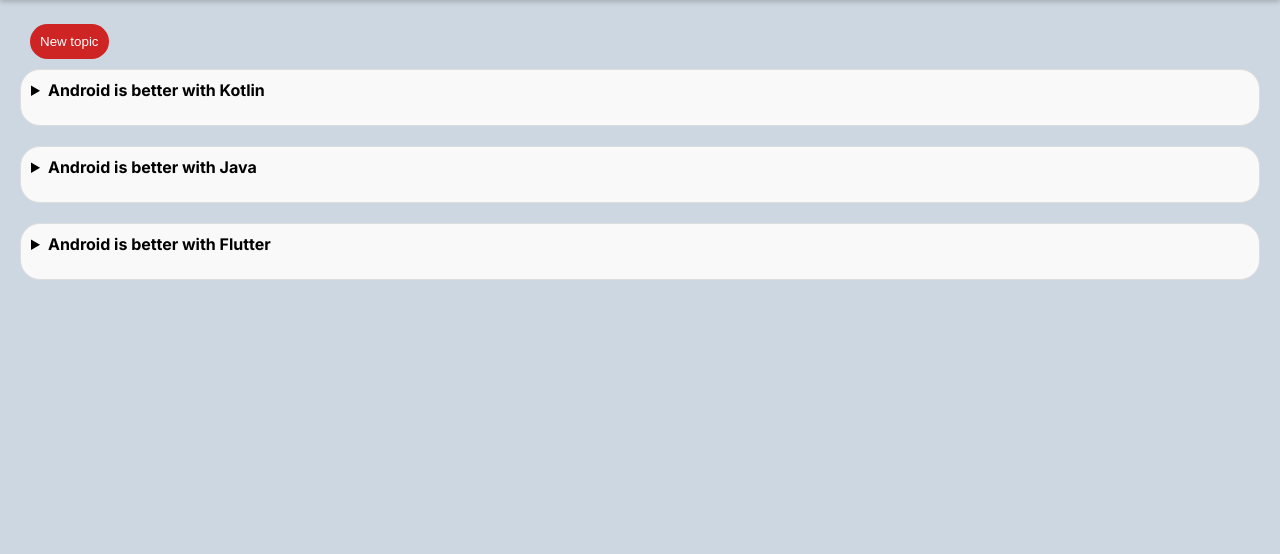
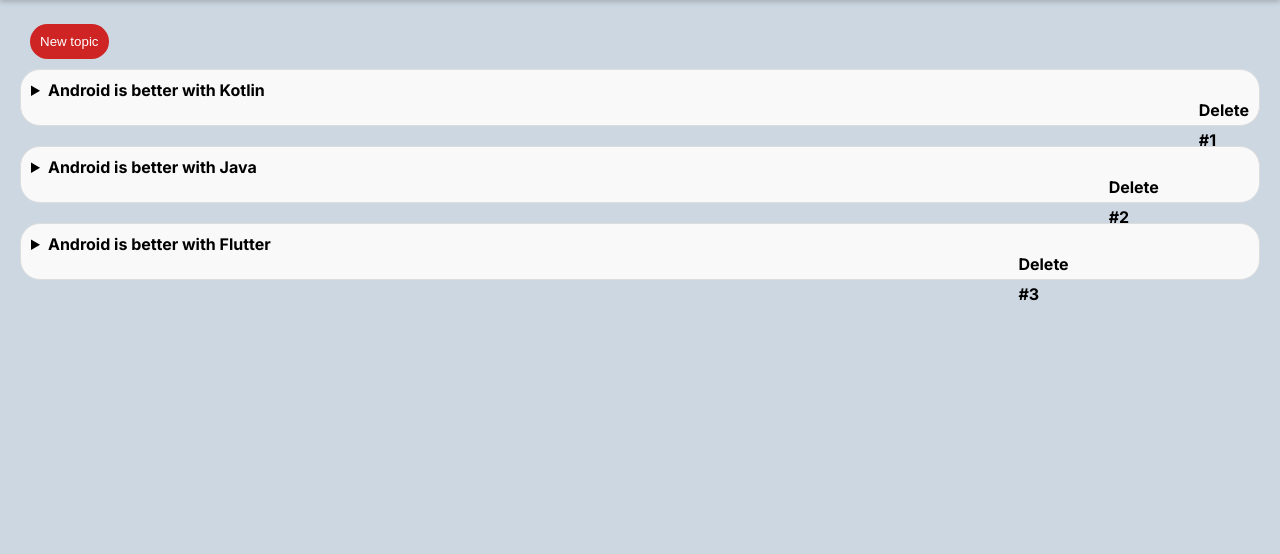
Before and after one commit to nmidzic20/secure_forum, a PHP site: page / in a window 1280 px wide. Shown: the part 56-610 px from the top of the page. Run offline with PHP 8.4, Linux system fonts and the light colour scheme; a user stored in the database is signed in; data comes from the database, SQL or seed files in the repository; some web fonts are replaced.

Commit message:
Added option to delete a topic

```diff
--- a/index.php
+++ b/index.php
@@ -53,6 +53,12 @@ if (!isset($_SESSION['loggedin'])) {
                         <details>
                             <summary>
                                 <?php echo $topic['title']; ?>
+								<div class="topicMenu" style="float: right">
+								<div class="topicActions">
+									<a onclick="deleteTopic(<?php echo $topic['id'] ?>)">Delete</a>
+								</div>
+									<div>#<?php echo $topic['id'] ?></div>
+								</div>
                             </summary>
 
                             <div>
@@ -135,5 +141,21 @@ if (!isset($_SESSION['loggedin'])) {
 			"background-color": "aliceblue"
 		});
 	</script>-->
+	<script>
+		function deleteTopic(id) {
+			if(window.confirm("The chosen topic and all of it's comments will be deleted. Proceed?")) {
+				fetch("api/delete-topic.php?id="+id)
+				.then(res => res.text())
+				.then((text) => {
+					var status = JSON.parse(text).status;
+					var message = JSON.parse(text).message
+					if(status == "success")
+						window.alert(message)
+					else throw new Error(message)})
+				.then(window.location.reload())
+				.catch(err => window.alert(err));
+			}
+		}
+	</script>
 </body>
 </html>
```
